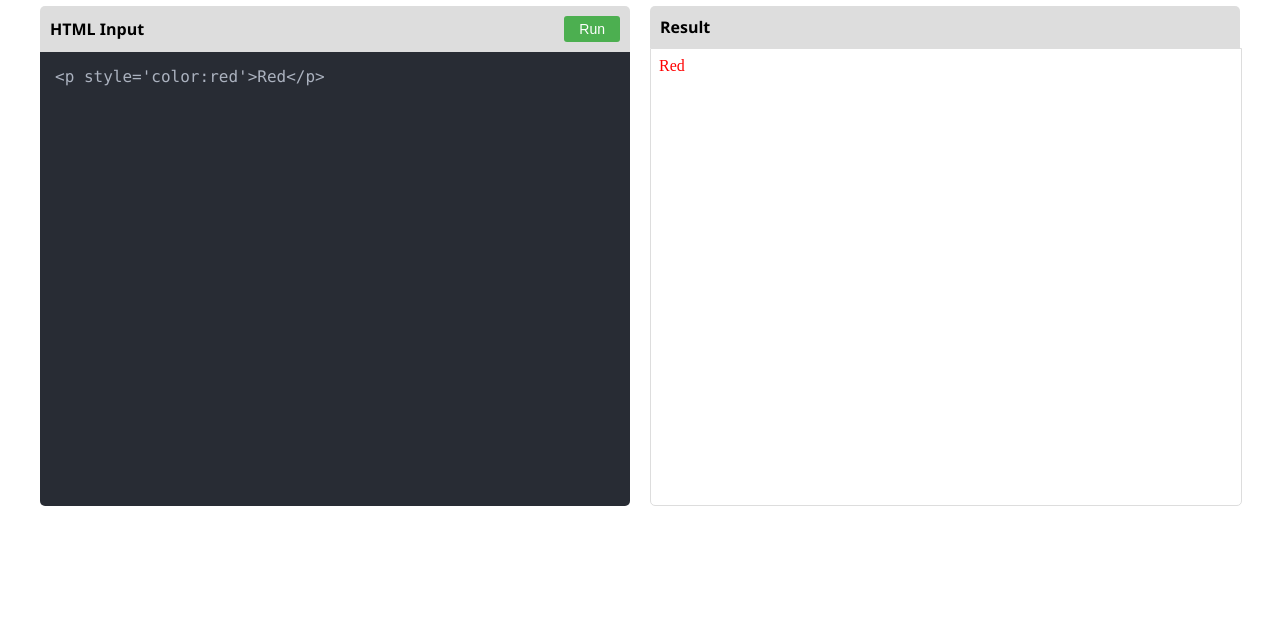
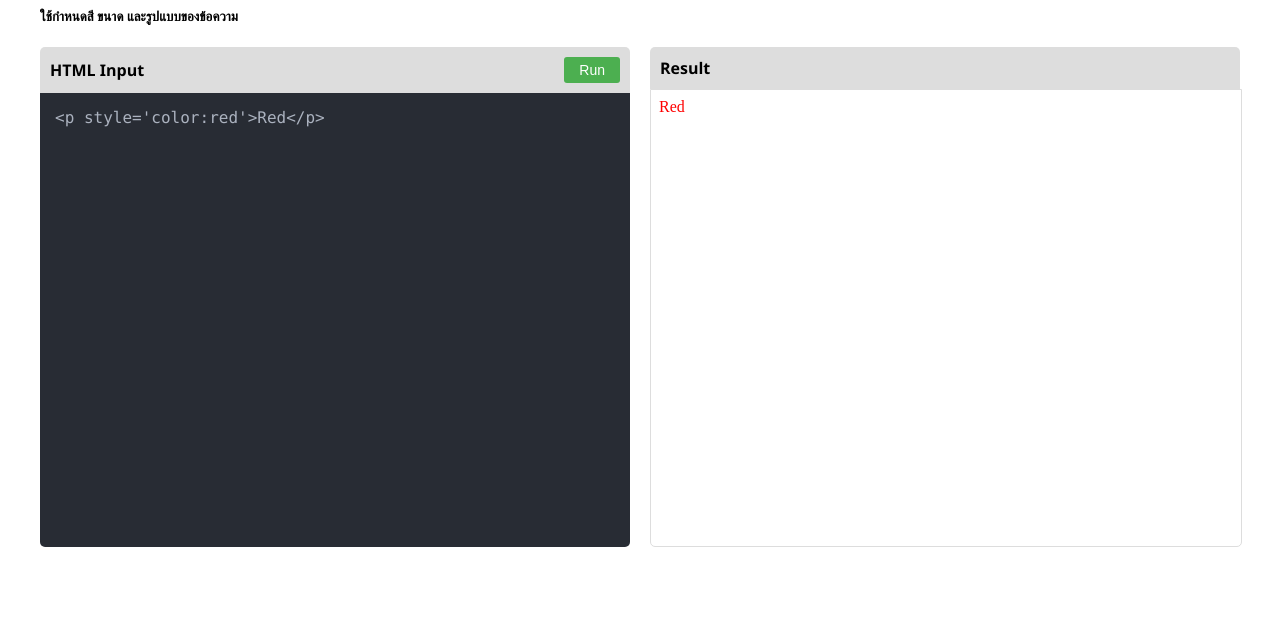
Before and after one commit to 68409010717/HTML__, a plain HTML site: page ex14.html in a window 1280 px wide. Shown: the part 162-800 px from the top of the page. Drawn offline with Linux system fonts and the light colour scheme.

Commit message:
Update ex14.html

```diff
--- a/ex14.html
+++ b/ex14.html
@@ -10,6 +10,8 @@
 <div class="container">
 <a href="index.html" class="back-btn">กลับหน้าสารบัญ</a>
 <h1>Color</h1>
+  <h5>ใช้กำหนดสี ขนาด และรูปแบบของข้อความ</h5>
+
 <div class="editor-container">
 <div class="code-box">
 <div class="label">
```
